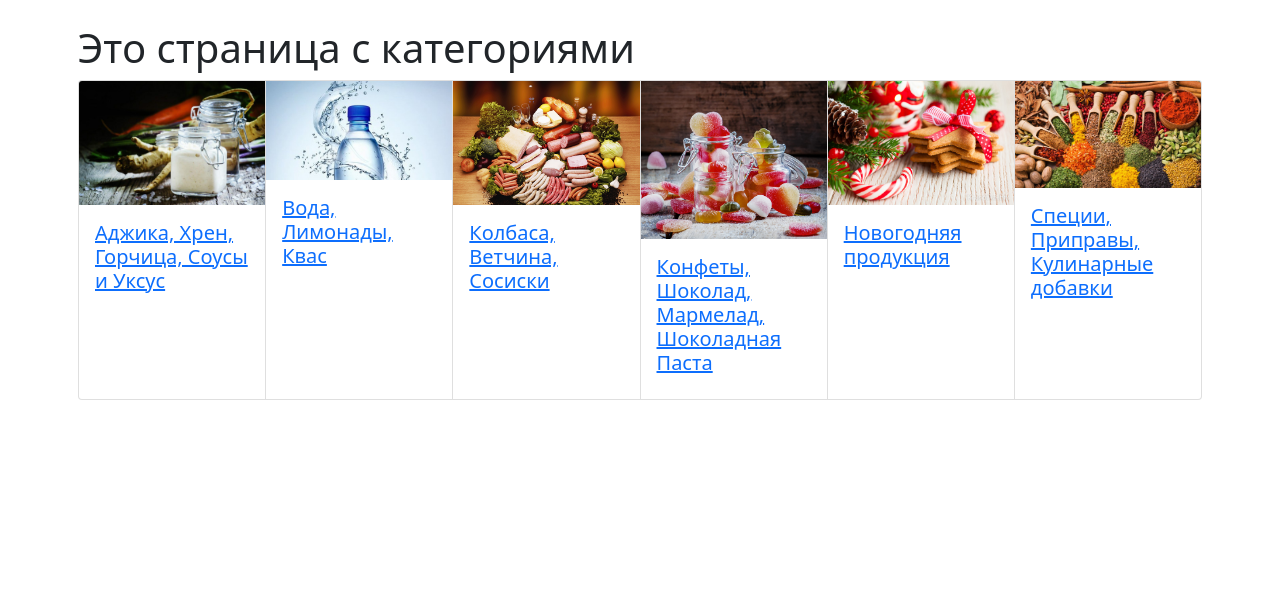
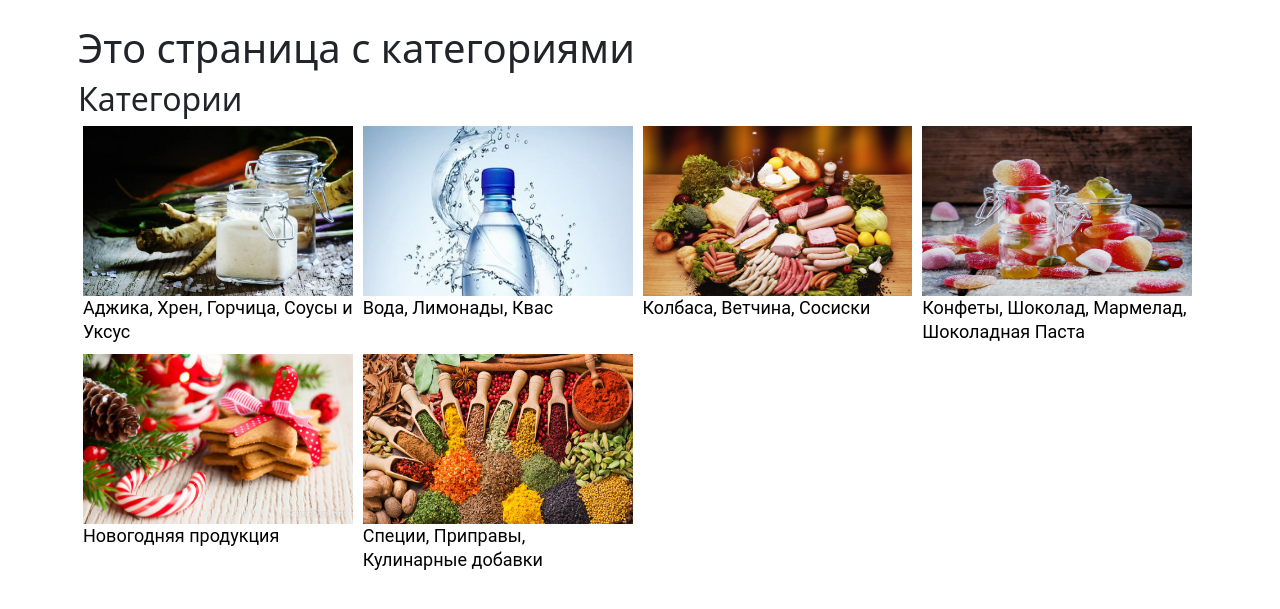
Before and after one commit to vackuzn/sbor, a Django app: page /category/ in a window 1280 px wide. Shown: the part 56-665 px from the top of the page. Run offline with Django 3.2, Linux system fonts and the light colour scheme; data comes from the database, SQL or seed files in the repository; both versions use the stored data as it was after the commit; some libraries are stand-ins or nearby versions.

Commit message:
updated categories, added page category

```diff
--- a/internet_shop/internet_shop/settings.py
+++ b/internet_shop/internet_shop/settings.py
@@ -121,7 +121,11 @@ USE_TZ = True
 
 STATIC_URL = '/static/'
 STATIC_ROOT = os.path.join(BASE_DIR, 'static')
-STATICFILES_DIRS = [os.path.join(BASE_DIR, 'internet_shop/static'), ]
+STATICFILES_DIRS = [
+    os.path.join(BASE_DIR, 'internet_shop/static'),
+    os.path.join(BASE_DIR, 'internet_shop/main/static'),
+]
+
 
 MEDIA_ROOT = os.path.join(BASE_DIR, 'media')
 MEDIA_URL = '/media/'
--- a/internet_shop/internet_shop/templates/base.html
+++ b/internet_shop/internet_shop/templates/base.html
@@ -8,9 +8,10 @@
     <!-- Bootstrap CSS  -->
     <link rel="stylesheet" href="{% static 'bootstrap/css/bootstrap.min.css' %}">
 
-
     <!-- MyCss-->
     <link rel="stylesheet" href="{% static 'css/main_page.css' %}">
+
+    {% block for_connect_another %}{% endblock%}
 
     <title>{% block title %}{% endblock%}</title>
 </head>
--- /dev/null
+++ b/internet_shop/main/static/main/css/caregories.css
@@ -0,0 +1,40 @@
+
+
+.categories_categories {
+    display: flex;
+    flex-direction: row;
+    flex-wrap: wrap;
+}
+
+
+.categories_category {
+    width: 24%;
+
+    margin: 0px 5px;
+    margin-bottom: 10px;
+
+    font-family: Roboto;
+    font-style: normal;
+    font-weight: normal;
+
+}
+
+.categories_category:hover {
+    background-color: #e3e8e6;
+}
+
+.categories_category a {
+    text-decoration: none;
+    color: black;
+}
+
+
+.categories_category img {
+    height: 170px;
+    width: 100%;
+}
+
+.categories_category .categories_title {
+    font-size: 18px;
+    line-height: 24px;
+}
--- a/internet_shop/main/templates/main/categories.html
+++ b/internet_shop/main/templates/main/categories.html
@@ -2,33 +2,31 @@
 
 {% block title %} Категории {% endblock %}
 
+{% load static %}
+{% block for_connect_another %}<link rel="stylesheet" href="{% static 'main/css/caregories.css' %}">{% endblock%}
 
 {% block content %}
 <br>
 <h1> Это страница с категориями </h1>
 
+<h2>Категории</h2>
 
-<div class="card-group">
+<div class="categories_categories">
 
-    {% for category in all_categories %}
+  {% for category in all_categories %}
 
-    <div class="card">
-      <img src="{{ category.photo.url }}" class="card-img-top">
-      <div class="card-body">
-        <a href="/category/{{ category.id }}"><h5 class="card-title">{{category.title}}</h5></a>
-      </div>
+    <div class="categories_category">
+        <a href="/category/category_{{ category.id }}">
+        <div>
+            <img src="{{ category.photo.url }}" alt="">
+        </div>
+        <div class="categories_title">{{category.title}}</div>
+        </a>
     </div>
 
-    {% endfor %}
+  {% endfor %}
 
-  </div>
-
-
-
-
-
-<p>{{ categoty }}</p>
-
+</div>
 
 
 {% endblock%}
--- a/internet_shop/main/urls.py
+++ b/internet_shop/main/urls.py
@@ -4,5 +4,5 @@ from main.views import *
 urlpatterns = [
     path('', main_page, name='main_page'),
     path('category/', categories, name='categories'),
-    path('category/<int:id>', category, name='category')
+    path('category/category_<int:id>', category, name='category')
 ]
--- a/internet_shop/main/views.py
+++ b/internet_shop/main/views.py
@@ -2,14 +2,18 @@ from django.shortcuts import render
 from django.http import HttpResponse
 from main.models import Category
 
+
 def main_page(request):
     return render(request, 'main/main_page.html')
+
 
 def categories(request):
     all_categories = Category.objects.all()
     context = {'all_categories': all_categories}
     return render(request, 'main/categories.html', context)
 
+
 def category(request, id):
     category = Category.objects.get(id=id)
-    return HttpResponse(category.title)
+    context = {'category': category}
+    return render(request, 'main/category.html', context)
```
Also changed, not shown: internet_shop/main/static/main/css/caregory.css (added, +9 -0 lines), internet_shop/main/templates/main/category.html (added, +21 -0 lines), internet_shop/db.sqlite3, internet_shop/media/category_photos/candies.jpg (added), internet_shop/media/category_photos/spices.jpg (added), internet_shop/media/category_photos/water.jpg (added).
